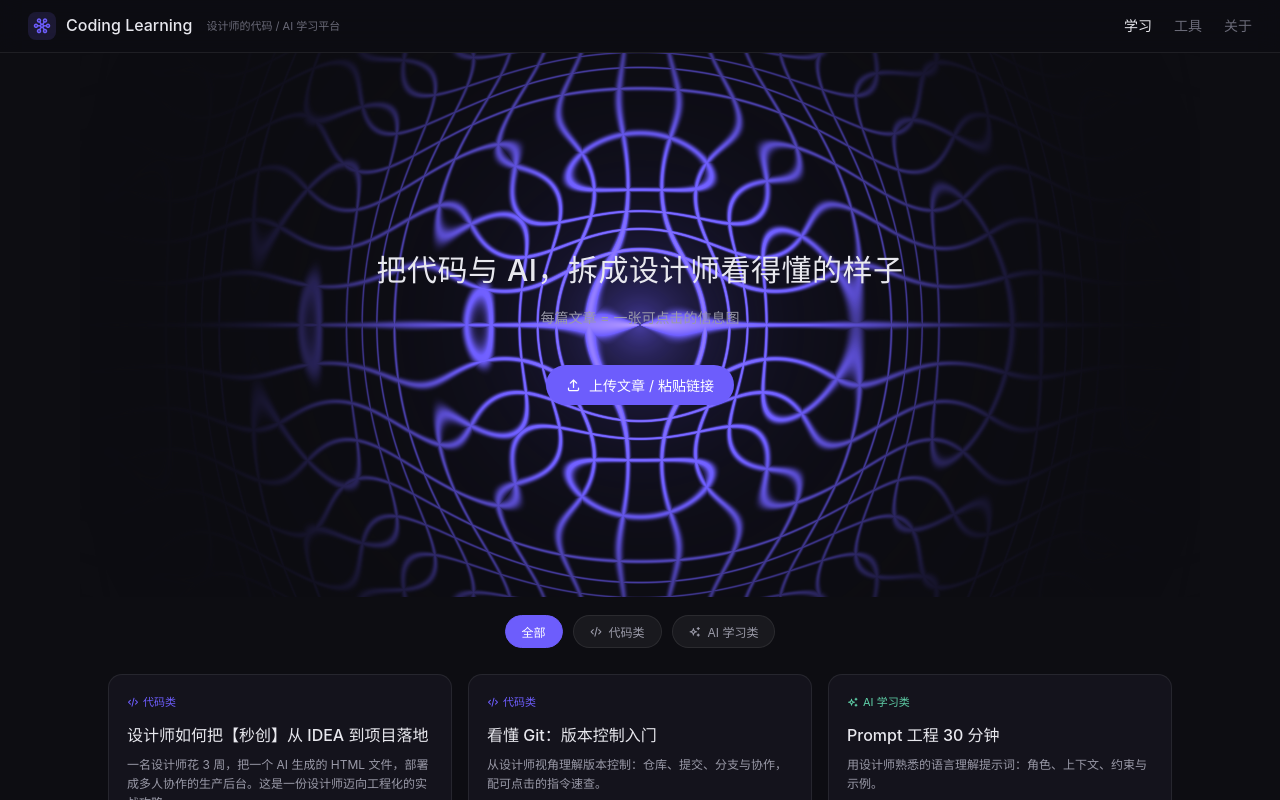
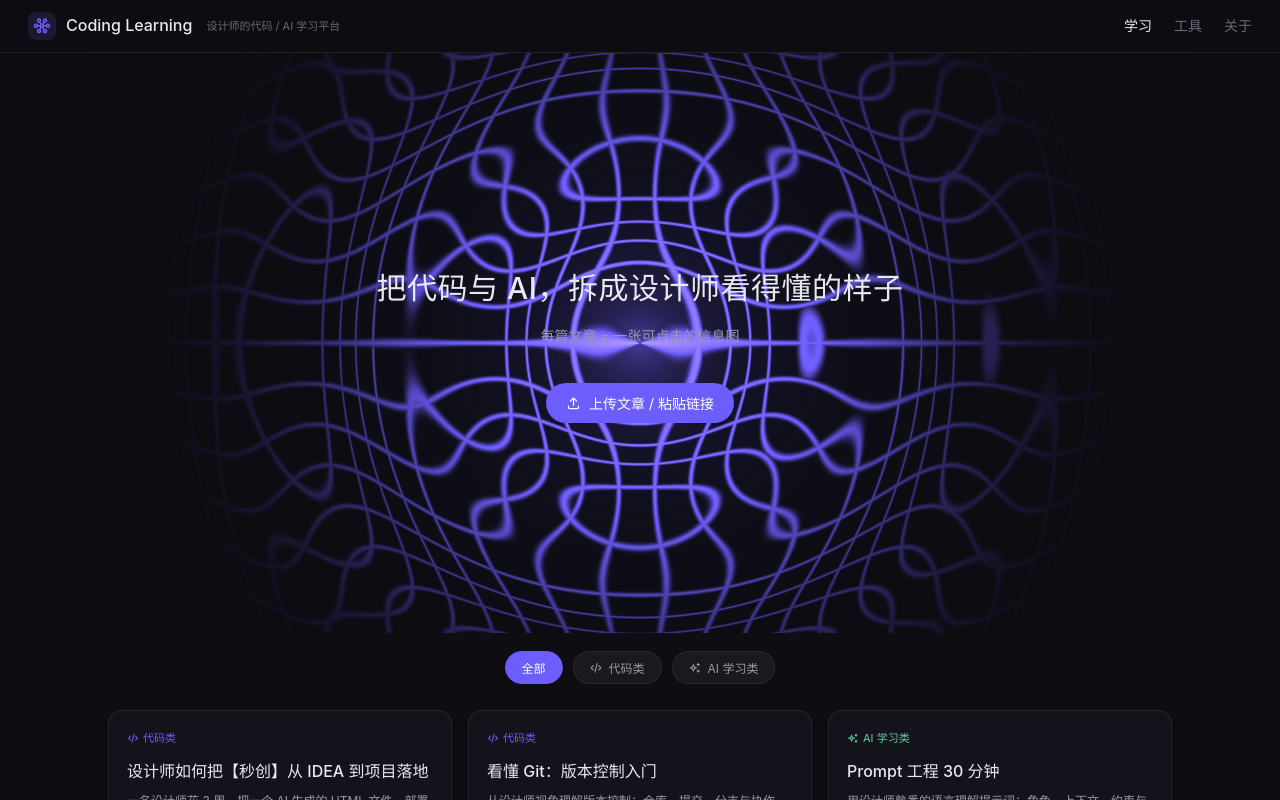
Before and after one commit to lmqinsydney-lab/coding-learning, a React (Vite) app: page / in a window 1280 px wide. Shown: the top 800 px of the page. Built offline with nearby package versions, Linux system fonts and the light colour scheme.

Commit message:
style: 首页 hero 高度固定为 580px
Co-Authored-By: Claude Opus 4.8 <noreply@anthropic.com>

```diff
--- a/src/shell/shell.css
+++ b/src/shell/shell.css
@@ -63,7 +63,7 @@
   position: relative;
   margin: 0 -28px 8px;
   padding: 48px 28px;
-  min-height: clamp(440px, 68vh, 760px);
+  min-height: 580px;
   display: flex;
   align-items: center;
   justify-content: center;
```
